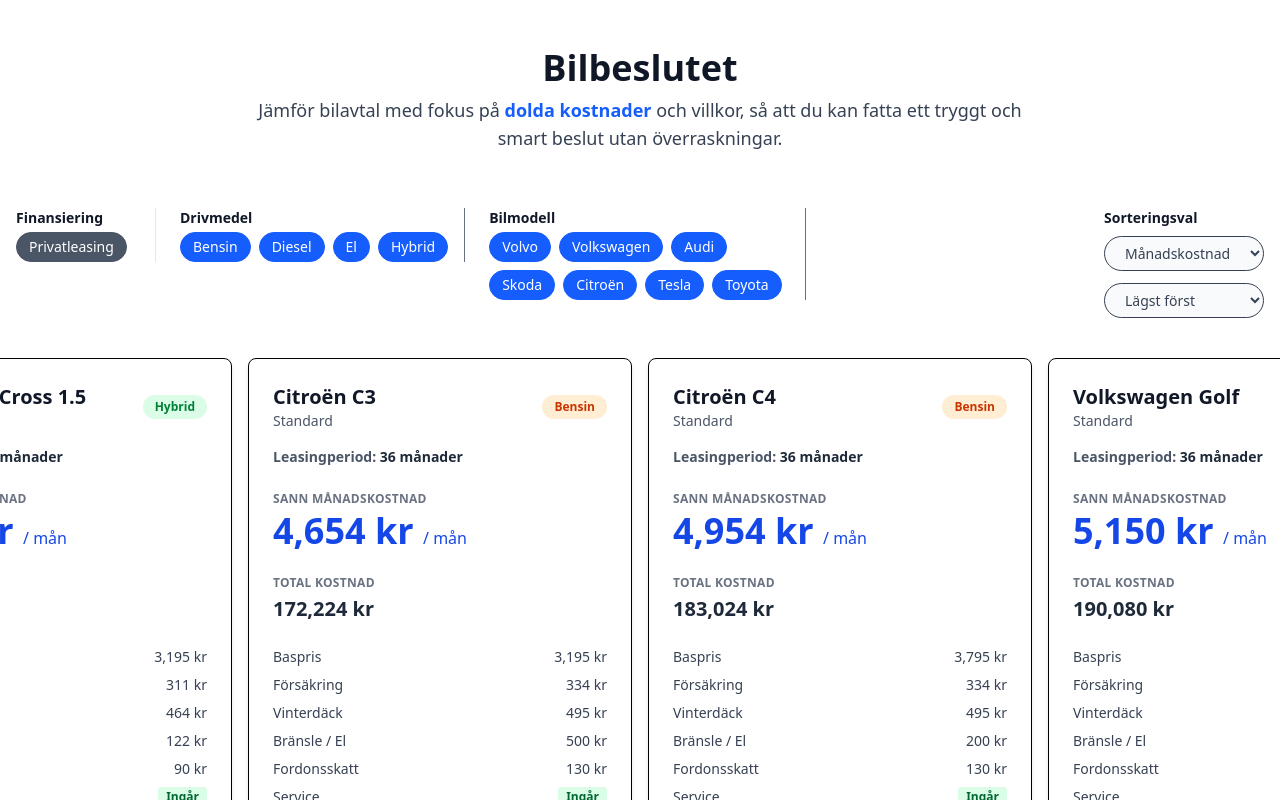
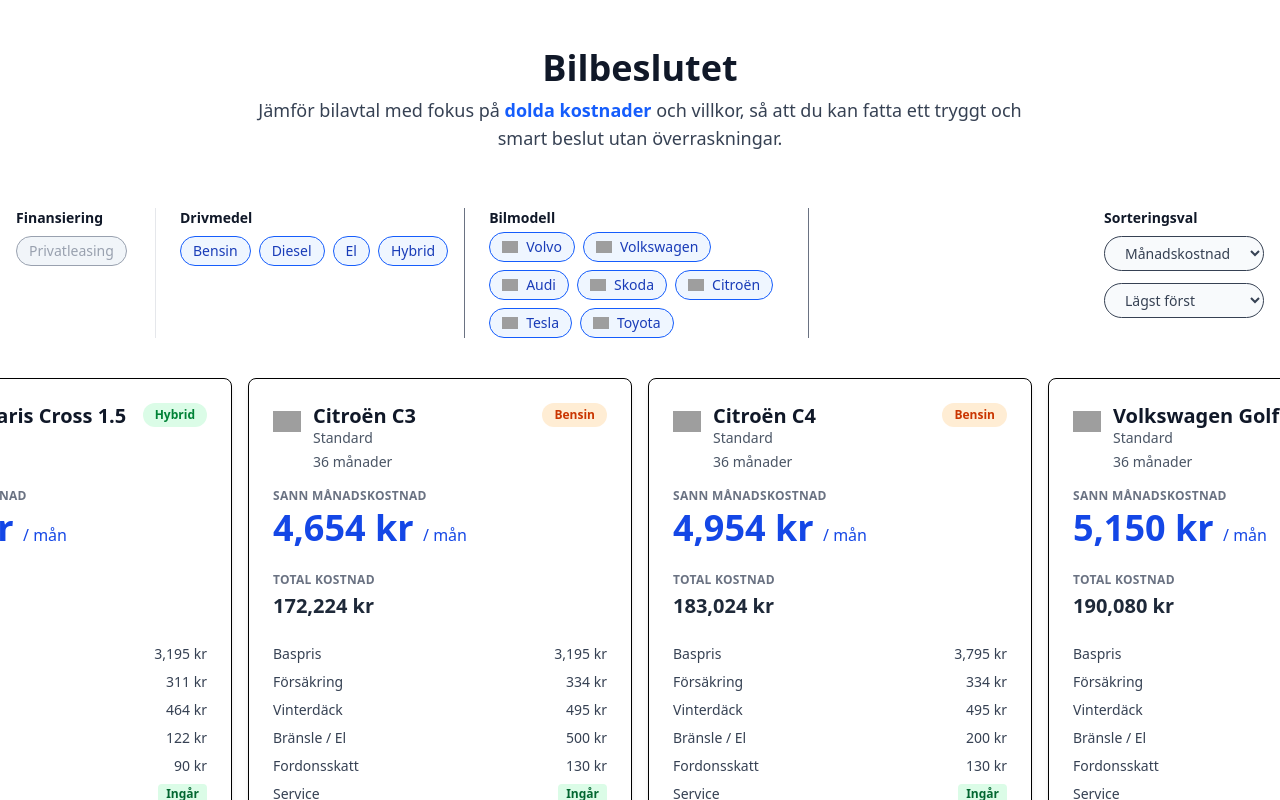
Before and after one commit to mile95/bilbeslut, an Angular app: page / in a window 1280 px wide. Shown: the top 800 px of the page. Built offline with nearby package versions, Linux system fonts and the light colour scheme; grey boxes are pictures that could not be loaded.

Commit message:
fixes + brand icons

```diff
--- a/src/app/bil-beslut/private-leasing/private-leasing-result/private-leasing-result.html
+++ b/src/app/bil-beslut/private-leasing/private-leasing-result/private-leasing-result.html
@@ -1,25 +1,35 @@
 <div class="border rounded-lg p-6 shadow-md flex flex-col w-96 hover:bg-slate-100 transition duration-300">
 
-    <!-- Header -->
-    <div class="flex justify-between items-center mb-4">
-        <div>
-            <h3 class="text-xl font-bold text-gray-900">
+    <div class="relative flex gap-3 pb-4">
+
+        <!-- Brand icon -->
+        <img [src]="getBrandIcon(privateLeasing.brand)" [alt]="privateLeasing.brand"
+            class="h-7 w-7 object-contain mt-1" />
+
+        <!-- Brand + model -->
+        <div class="flex-1">
+            <h3 class="text-xl font-bold text-gray-900 leading-tight">
                 {{ privateLeasing.brand }} {{ privateLeasing.model }}
             </h3>
+
             <p class="text-sm text-gray-600" *ngIf="privateLeasing.trim">
                 {{ privateLeasing.trim }}
             </p>
+
+            <p class="text-sm font-medium text-gray-600 mt-1">
+                {{ privateLeasing.standardDurationInMonths }} månader
+            </p>
         </div>
-        <span class="text-xs font-semibold px-3 py-1 rounded-full bg-gray-200 text-gray-700"
+
+        <!-- Fuel type badge -->
+        <span class="absolute top-0 right-0 text-xs font-semibold px-3 py-1 rounded-full"
             [ngClass]="getfuelBadgeClass()">
             {{ privateLeasing.fuelType }}
         </span>
+
     </div>
 
-    <!-- Leasingperiod -->
-    <p class="text-sm font-semibold text-gray-600 mb-6">
-        Leasingperiod: <span class="text-gray-800">{{ privateLeasing.standardDurationInMonths }} månader</span>
-    </p>
+
 
     <!-- Månadskostnad -->
     <div class="mb-6">
--- a/src/app/bil-beslut/private-leasing/private-leasing-result/private-leasing-result.ts
+++ b/src/app/bil-beslut/private-leasing/private-leasing-result/private-leasing-result.ts
@@ -26,4 +26,18 @@
     }
   }
 
+  getBrandIcon(brand: string): string {
+    const map: Record<string, string> = {
+      Volkswagen: 'brands/volkswagen.svg',
+      Volvo: 'brands/volvo.svg',
+      Audi: 'brands/audi.svg',
+      Skoda: 'brands/skoda.svg',
+      Tesla: 'brands/tesla.svg',
+      Toyota: 'brands/toyota.svg',
+      Citroën: 'brands/citroen.svg',
+    };
+
+    return map[brand] ?? 'assets/brands/default-car.svg';
+  }
+
 }
--- a/src/app/bil-beslut/result-filter/result-filter.html
+++ b/src/app/bil-beslut/result-filter/result-filter.html
@@ -1,49 +1,55 @@
 <div class="sticky top-0 z-20 bg-white">
-    <div class="max-w-7xl mx-auto px-4 py-2 flex flex-wrap items-stretch gap-6 text-sm text-gray-700">
+    <div class="max-w-7xl mx-auto px-4 py-2 flex flex-wrap items-stretch gap-6 text-sm text-gray-700 h-full ">
 
-        <div class="flex flex-col min-w-[140px] border-r border-gray-200 pr-4 h-full">
-            <span class="font-semibold text-gray-900 mb-1 min-w-[120px]">Finansiering</span>
-            <div class="flex flex-wrap gap-2 flex-grow">
-                <span *ngFor="let alt of alternatives" [ngClass]="alt.enabled
-        ? 'bg-gray-600 text-white border-gray-600 cursor-default select-none'
-        : 'bg-slate-100 text-gray-400 border-slate-200 cursor-not-allowed select-none'"
-                    class="px-3 py-1 rounded-full border"
-                    [title]="alt.enabled ? '' : 'Endast privatleasing är tillgängligt just nu'">
-                    {{ alt.name }}
+        <div class="flex min-w-[140px] border-r border-gray-200 pr-4">
+            <div class="flex flex-col gap-2">
+                <span class="font-semibold text-gray-900 whitespace-nowrap">
+                    Finansiering
+                </span>
+
+                <span class="px-3 py-1 rounded-full border bg-slate-100 text-gray-400
+             cursor-not-allowed select-none" title="Endast privatleasing är tillgängligt just nu">
+                    Privatleasing
                 </span>
             </div>
         </div>
 
-        <!-- Drivmedel -->
-        <div class="flex flex-col min-w-35 border-r border-gray-500 pr-4 h-full">
-            <span class="font-semibold text-gray-900 mb-1 min-w-30">Drivmedel</span>
-            <div class="flex flex-wrap gap-2 grow">
-                <button *ngFor="let ft of fuelTypes" type="button" (click)="toggleFuelType(ft)"
-                    class="px-3 py-1 rounded-full border transition focus:outline-none focus:ring-2 focus:ring-blue-500"
-                    [ngClass]="selectedFuelTypes.has(ft)
-            ? 'bg-blue-600 text-white border-blue-600'
-            : 'bg-white text-gray-700 hover:bg-slate-100'">
-                    {{ ft }}
-                </button>
+        <div class="flex min-w-[140px] border-r border-gray-500 pr-4">
+            <div class="flex flex-col gap-2">
+                <span class="font-semibold text-gray-900 whitespace-nowrap">
+                    Drivmedel
+                </span>
+
+                <div class="flex flex-wrap gap-2">
+                    <button *ngFor="let ft of fuelTypes" type="button" (click)="toggleFuelType(ft)" class="flex items-center gap-2 px-3 py-1 rounded-full border transition
+               focus:outline-none focus:ring-2 focus:ring-blue-500" [ngClass]="selectedFuelTypes.has(ft)
+          ? 'border-blue-600 bg-blue-50 text-blue-800'
+          : 'border-gray-300 bg-white text-gray-700 hover:bg-slate-100'">
+                        {{ ft }}
+                    </button>
+                </div>
             </div>
         </div>
 
+
         <!-- Bilmodell -->
-        <div class="flex flex-col min-w-[140px] max-w-[320px] border-r border-gray-500 pr-4 h-full">
+        <div class="flex flex-col min-w-[140px] max-w-[320px] border-r border-gray-500 pr-4 ">
             <span class="font-semibold text-gray-900 mb-1 min-w-[120px]">Bilmodell</span>
-            <div class="flex flex-wrap gap-2 max-w-[300px] flex-grow">
-                <button *ngFor="let brand of brands" type="button" (click)="toggleBrand(brand)"
-                    class="px-3 py-1 rounded-full border transition focus:outline-none focus:ring-2 focus:ring-blue-500"
-                    [ngClass]="selectedBrands.has(brand)
-            ? 'bg-blue-600 text-white border-blue-600'
-            : 'bg-white text-gray-700 hover:bg-slate-100'">
-                    {{ brand }}
+            <div class="flex flex-wrap gap-2">
+                <button *ngFor="let brand of brands" type="button" (click)="toggleBrand(brand)" class="flex items-center gap-2 px-3 py-1 rounded-full border transition
+         focus:outline-none focus:ring-2 focus:ring-blue-500" [ngClass]="selectedBrands.has(brand)
+    ? 'border-blue-600 bg-blue-50 text-blue-800'
+    : 'border-gray-300 bg-white text-gray-700 hover:bg-slate-100'">
+                    <img [src]="getBrandIcon(brand)" [alt]="brand" class="h-4 w-4 object-contain" />
+                    <span>{{ brand }}</span>
                 </button>
+
             </div>
+
         </div>
 
         <!-- Sorteringsval -->
-        <div class="flex flex-col ml-auto min-w-[160px] gap-1 h-full">
+        <div class="flex flex-col ml-auto min-w-[160px] gap-1 ">
             <span class="font-semibold text-gray-900 mb-1 min-w-[120px]">Sorteringsval</span>
             <select (change)="onSortChange($event)"
                 class="rounded-full border px-4 py-1.5 text-sm bg-slate-50 hover:bg-slate-100 focus:outline-none focus:ring-2 focus:ring-blue-500 mb-2">
--- a/src/app/bil-beslut/result-filter/result-filter.ts
+++ b/src/app/bil-beslut/result-filter/result-filter.ts
@@ -108,7 +108,6 @@
     const brand = select.value;
 
     if (!brand) {
-      // "Alla märken" → reset
       this.initSelectedBrands();
     } else {
       this.toggleBrand(brand);
@@ -125,4 +124,19 @@
       )
     );
   }
+
+  getBrandIcon(brand: string): string {
+    const map: Record<string, string> = {
+      Volkswagen: 'brands/volkswagen.svg',
+      Volvo: 'brands/volvo.svg',
+      Audi: 'brands/audi.svg',
+      Skoda: 'brands/skoda.svg',
+      Tesla: 'brands/tesla.svg',
+      Toyota: 'brands/toyota.svg',
+      Citroën: 'brands/citroen.svg',
+    };
+
+    return map[brand] ?? 'brands/default-car.svg';
+  }
+
 }
```
